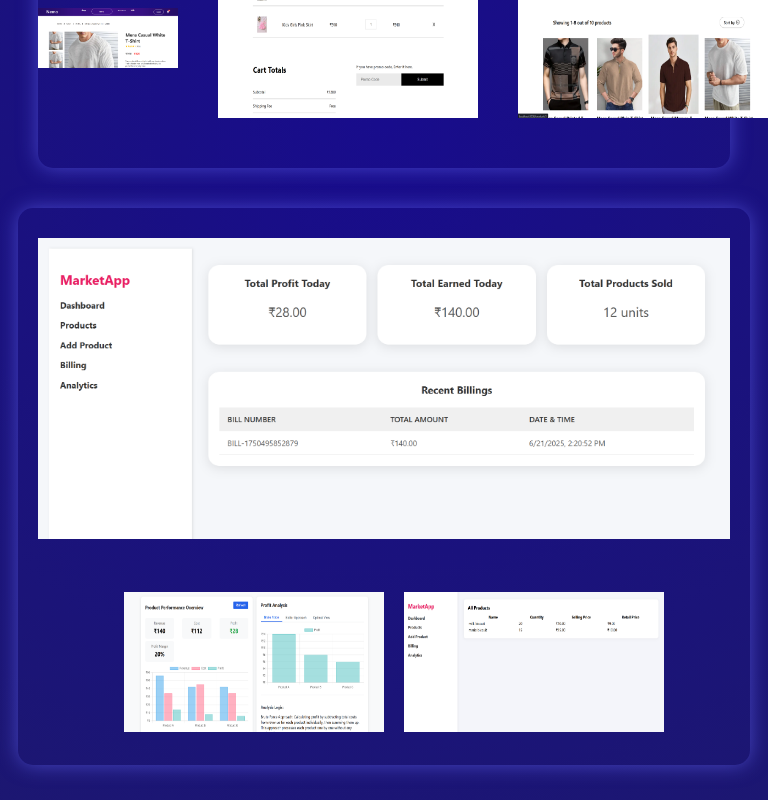
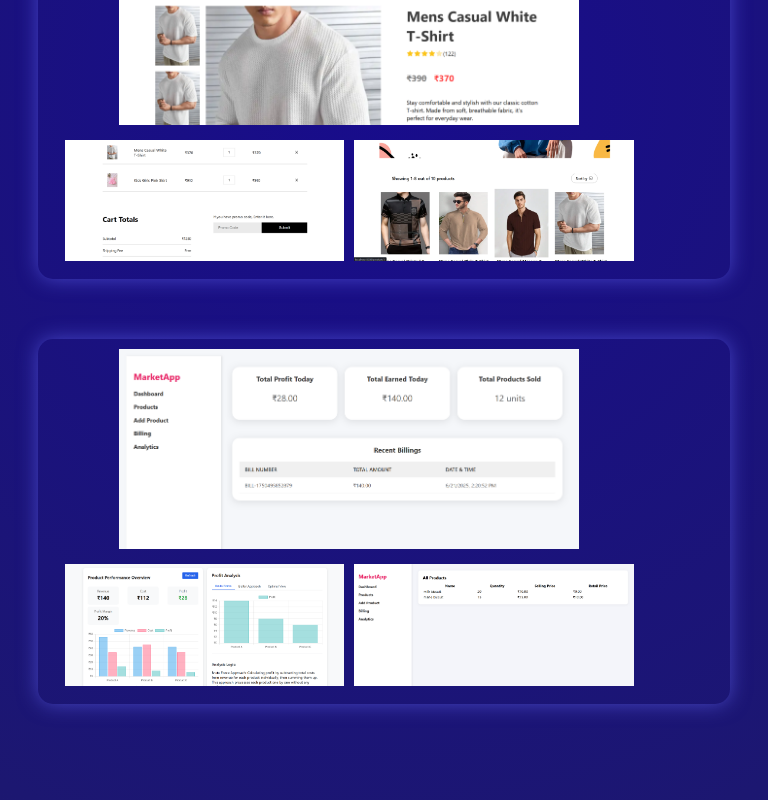
Before and after one commit to riyazahmed2144/Portfolio-React.js, a React (Create React App) app in the folder frontend/: page / in a window 768 px wide. Shown: the part 3060-3860 px from the top of the page. Built offline with nearby package versions, Linux system fonts and the light colour scheme.

Commit message:
updated works section

```diff
--- a/frontend/src/pages/works.css
+++ b/frontend/src/pages/works.css
@@ -25,7 +25,10 @@
     box-shadow: 0 0 20px rgba(99, 102, 241, 0.6);
 }
 .over {
-  display: grid;
+  display: flex;
+  flex-direction: column; /* Stack children vertically */
+  align-items: center;    /* Center horizontally */
+  justify-content: center;
   opacity: 0;
   visibility: hidden;
   color: black;
@@ -40,7 +43,28 @@
   font-weight: bold;
   transition: opacity 0.3s ease, visibility 0.3s ease;
 }
-
+.over h3{
+  font-size: 32px;
+  font-weight: 700;
+}
+.over span{
+  font-size: 16px;
+  font-weight: 600;
+}
+.over button{
+  margin-top: 15px;
+  border: none;
+  background: linear-gradient(90deg, #00DBDE, #FC00FF);
+  height: 40px;
+  width: 150px;
+  border-radius: 25px;
+}
+.over a{
+  text-decoration: none;
+  color: aliceblue;
+  font-size: 16px;
+  font-weight: 600;
+}
 .e-commerce-body{
     justify-content: center;
     max-width: 740px;
@@ -55,7 +79,7 @@
     transition: filter 0.3 ease;
 }
 .e-commerce:hover .e-commerce-body{
-  filter: blur(5px);
+  filter: blur(8px);
 }
 .e-commerce:hover .over{
     visibility: visible;
@@ -66,34 +90,6 @@
     margin-top: 10px;
     width: 250px;
     height: auto;
-}
-.market img{
-    width: 460px;
-    margin-top: 10px;
-    height: 280px;
-}
-.market{
-    position: relative;
-    width: 740px;
-    padding: 20px;
-    display: flex;
-    gap: 20px;
-    cursor: pointer;
-    justify-content: center;
-    align-items: center;
-    background: transparent;
-    margin: 60px auto 50px auto;
-    border-radius: 15px;
-    box-shadow: 0 0 20px rgba(99, 102, 241, 0.6);
-    transition: transform 0.3s ease;
-}
-.side-1 img{
-    margin-top: 10px;
-    width: 250px;
-    height: 130px;
-}
-.market:hover{
-    transform: scale(1.1);
 }
 
 .main-image {
@@ -107,8 +103,10 @@
   max-width: 460px;
   height: auto;
 }
+
+
 @media (max-width: 600px) {
-  .e-commerce,.main-image, .e-commerce-body, .market {
+  .e-commerce,.main-image, .e-commerce-body {
     flex-direction: column;
     align-items: center;
     width: 90%;
@@ -119,15 +117,13 @@
     margin: 30px 0;
   }
 
-  .main-image img,
-  .market img {
+  .main-image img{
     width: 100%;
     height: auto;
     margin-top: 10px;
   }
 
-  .side img,
-  .side-1 img {
+  .side img{
     width: 45%;
     margin: 5px;
     height: auto;
@@ -135,34 +131,26 @@
 }
 
 @media (min-width: 601px) and (max-width: 1024px) {
-  .e-commerce, .market {
-    display: flex;
+   .e-commerce,.main-image, .e-commerce-body{
     flex-direction: column;
     align-items: center;
     width: 90%;
-    margin: 0px auto;
-    transition: transform 0.2s ease;
   }
-  .market{
-    margin-top: 40px;
+
+  .e-commerce-body {
+    gap: 10px;
+    margin: 30px 0;
   }
-  .side, .side-1 {
-    display: flex;
-    justify-content: center;
-    gap: 20px;
+
+  .main-image img{
+    width: 100%;
+    height: auto;
     margin-top: 10px;
   }
 
-  .e-commerce img,
-  .market img {
-    width: 100%;
+  .side img{
+    width: 45%;
+    margin: 5px;
     height: auto;
   }
-
-  .side img,
-  .side-1 img {
-    width: 260px;
-    margin-left: 20px;
-    height: 140px;
-  }
 }
--- a/frontend/src/pages/works.jsx
+++ b/frontend/src/pages/works.jsx
@@ -13,8 +13,8 @@ const Works = () => {
         <div className="e-commerce">
             <div className="over">
             <h3>E-commerce</h3>
-            <span>React, Node.js, Express, MongoDB</span>
-            <button className='proj'><a href="https://github.com/riyazahmed2144/E-Commerce-website-MERN-Stack-">View Project</a></button>
+            <span>React, Express, MongoDB</span>
+            <button><a href="https://github.com/riyazahmed2144/E-Commerce-website-MERN-Stack-">View Project</a></button>
             </div>
             <div className="e-commerce-body">
                 <div className="main-image">
@@ -26,15 +26,20 @@ const Works = () => {
             </div>
         </div>
         </div>
-        <div className="market">
-            <a href="https://github.com/riyazahmed2144/market-m">
+        <div className="e-commerce">
+             <div className="over">
+            <h3>Market Dashboard</h3>
+            <span>HTML, Node.js, MongoDB</span>
+            <button><a href="https://github.com/riyazahmed2144/E-Commerce-website-MERN-Stack-">View Project</a></button>
+            </div>
+            <div className='e-commerce-body'>
+            <div className="main-image">
             <img src={One} alt="" />
-            </a>
-            <div className="side-1">
-            <a href="https://github.com/riyazahmed2144/market-m">
+            </div>
+            <div className="side">
                 <img src={Two} alt="" />
                 <img src={Three} alt="" />
-            </a>
+            </div>
             </div>
         </div>
     </div>
```
